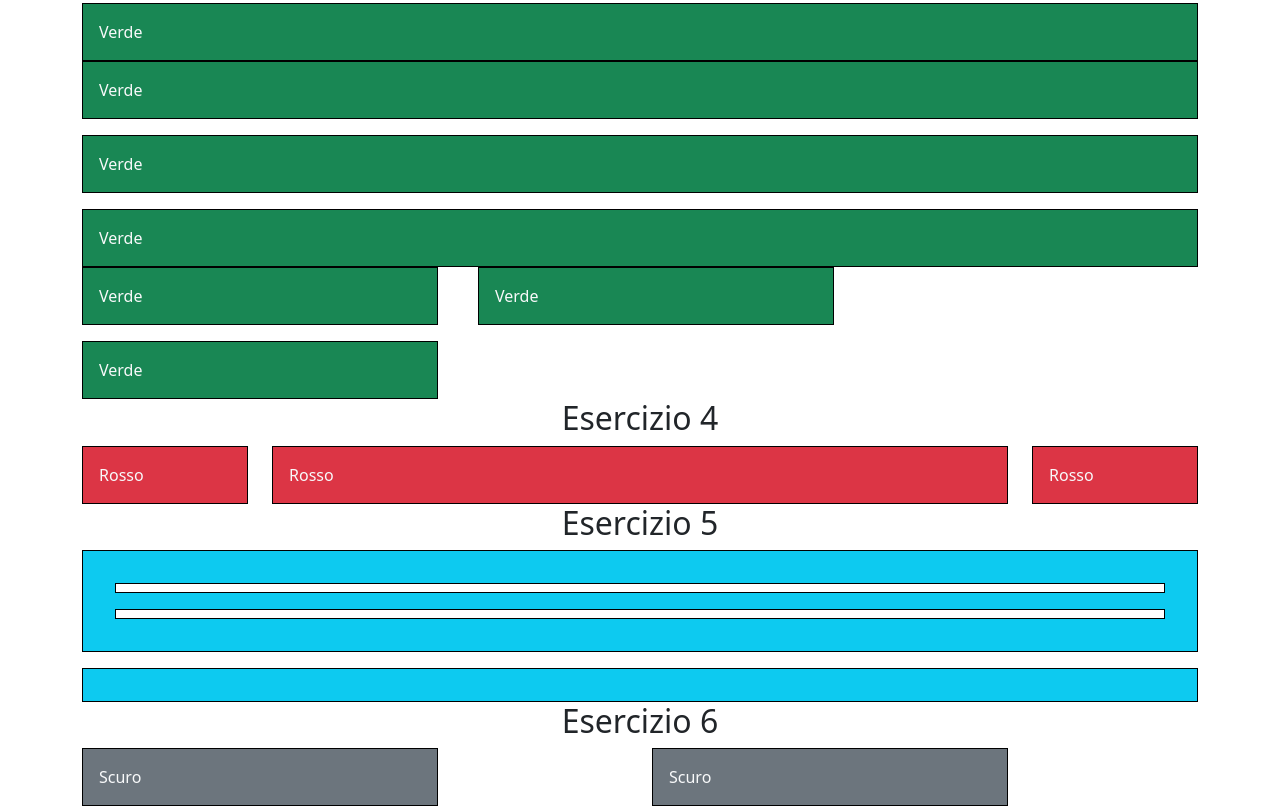
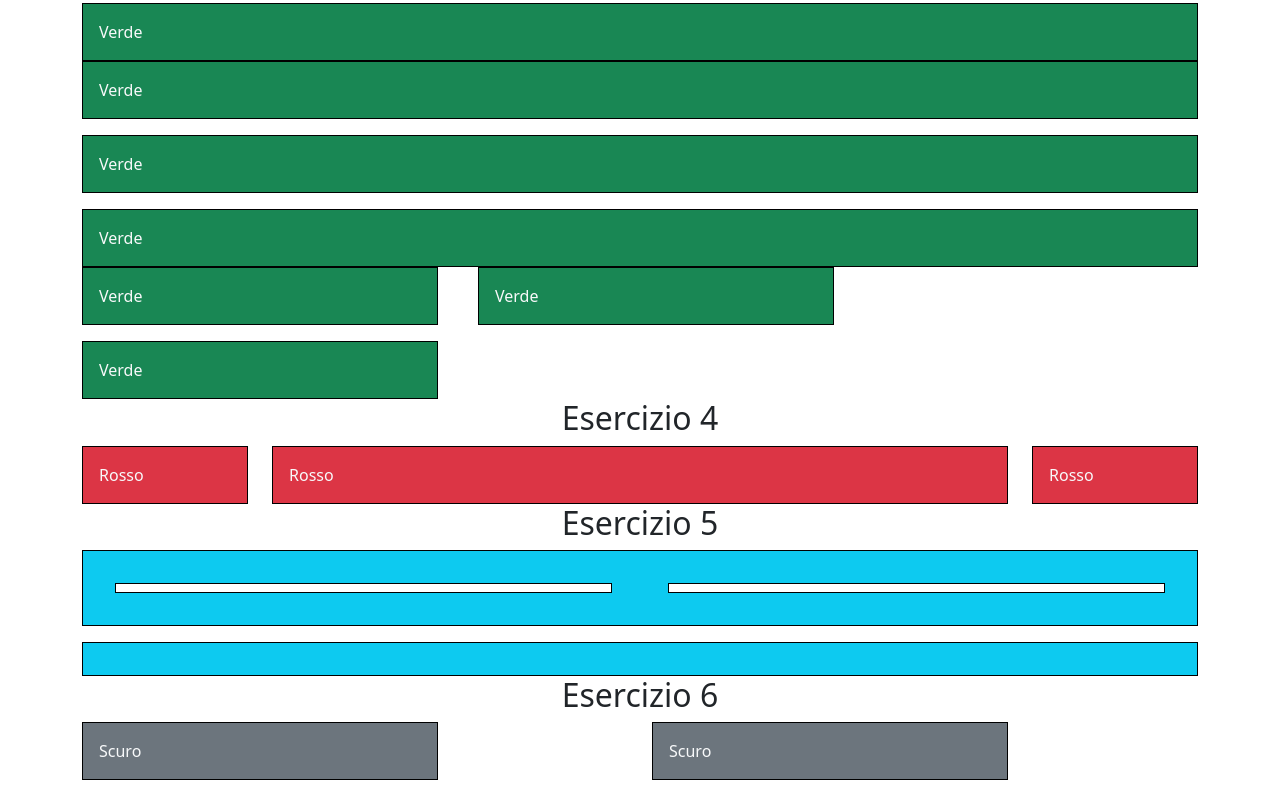
Before and after one commit to andreatripodi98/FSDU2-W2-D1, a plain HTML site: page index.html in a window 1280 px wide. Shown: the part 1074-1880 px from the top of the page. After the commit the page ends 1854 px from the top, so only its background shows below. Drawn offline with nearby package versions, Linux system fonts and the light colour scheme.

Commit message:
Update index.html

```diff
--- a/index.html
+++ b/index.html
@@ -135,11 +135,13 @@
       <div class="row gap-3">
         <div class="col col-6 col-md-12">
           <div class="bg-info p-3 border border-black">
-            <div class="col">
-              <div class="p-1 bg-white m-3 border border-black"></div>
-            </div>
-            <div class="col">
-              <div class="p-1 bg-white m-3 border border-black"></div>
+            <div class="row">
+              <div class="col">
+                <div class="p-1 bg-white m-3 border border-black"></div>
+              </div>
+              <div class="col">
+                <div class="p-1 bg-white m-3 border border-black"></div>
+              </div>
             </div>
           </div>
         </div>
@@ -150,12 +152,16 @@
     </div>
     <h2 class="text-center">Esercizio 6</h2>
     <div class="container">
-      <div class="row ">
+      <div class="row">
         <div class="col col-4">
-          <div class="bg-secondary p-3 text-light border border-black">Scuro</div>
+          <div class="bg-secondary p-3 text-light border border-black">
+            Scuro
+          </div>
         </div>
         <div class="col col-4 offset-2">
-          <div class="bg-secondary p-3 text-light border border-black">Scuro</div>
+          <div class="bg-secondary p-3 text-light border border-black">
+            Scuro
+          </div>
         </div>
       </div>
     </div>
```
